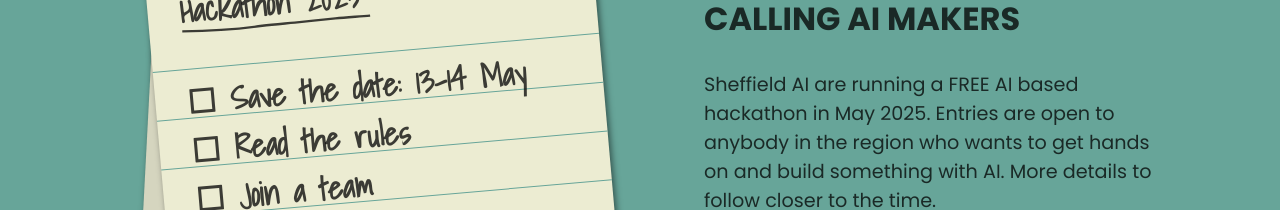
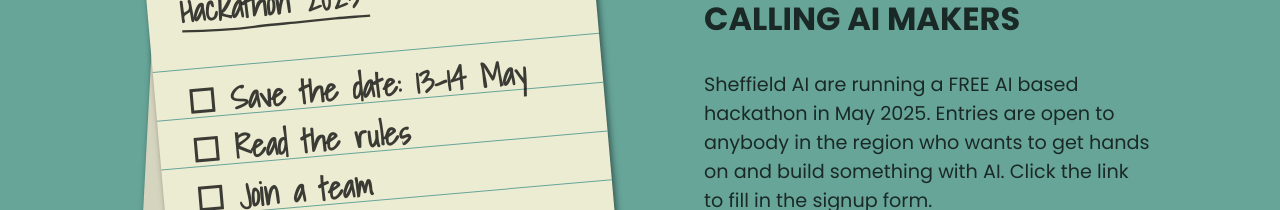
Before and after one commit to sheffield-dot-ai/sheffield-dot-ai.github.io, a Next.js app: page /hackathon in a window 1280 px wide. Shown: the part 590-800 px from the top of the page. Built offline with nearby package versions, Linux system fonts and the light colour scheme; a web font is replaced by a local one.

Commit message:
Updated wording

```diff
--- a/app/hackathon/page.tsx
+++ b/app/hackathon/page.tsx
@@ -24,7 +24,7 @@
         </div>
         <div>
           <h2>Calling AI Makers</h2>
-          <p>Sheffield AI are running a FREE AI based hackathon in May 2025.  Entries are open to anybody in the region who wants to get hands on and build something with AI.  More details to follow closer to the time.</p>
+          <p>Sheffield AI are running a FREE AI based hackathon in May 2025.  Entries are open to anybody in the region who wants to get hands on and build something with AI.  Click the link to fill in the signup form.</p>
           <div className={styles.ctaWrapper}><CtaLinkButton href="https://docs.google.com/forms/d/e/1FAIpQLSeR_wUW5cbbFISDmmrrmO148jRwRXaSX5cbZNiz-nadmMOMKg/viewform?usp=sharing" className={styles.cta}>Sign Up Here</CtaLinkButton></div>
         </div>
       </div>
```
